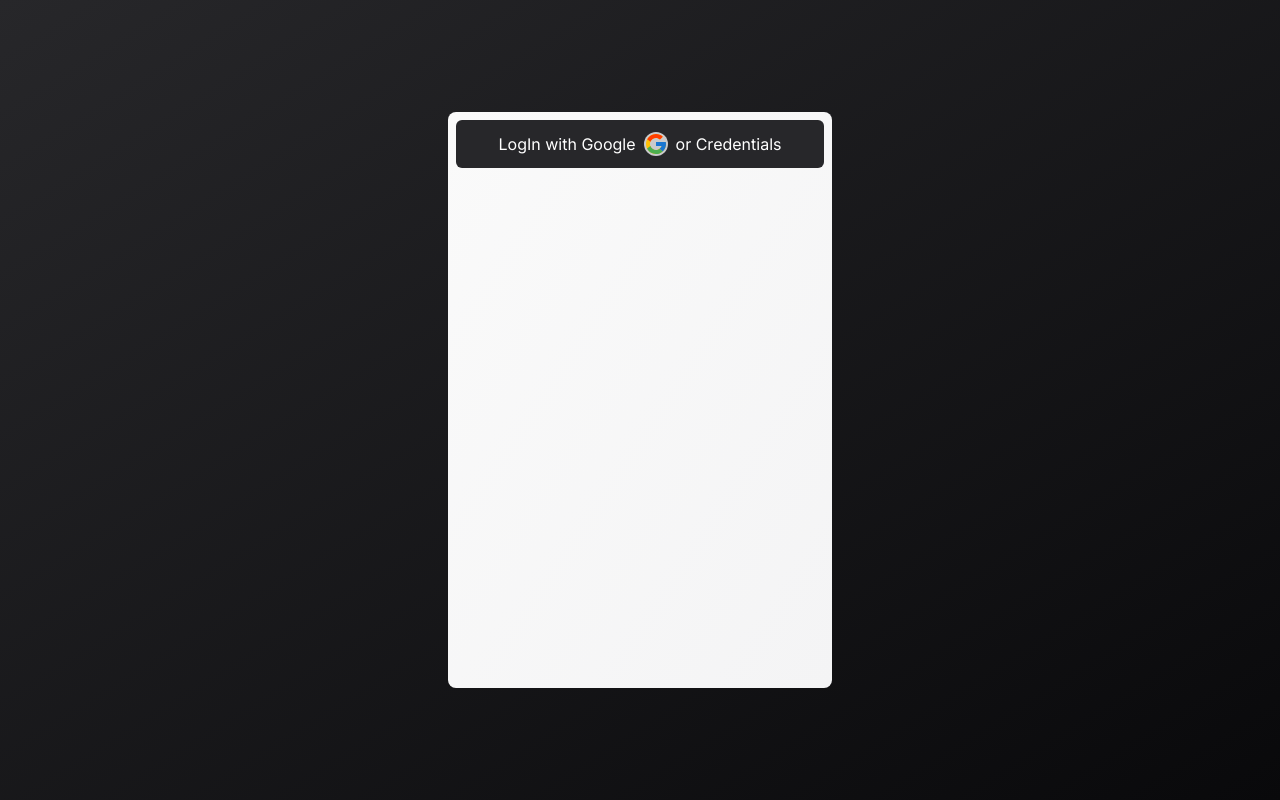
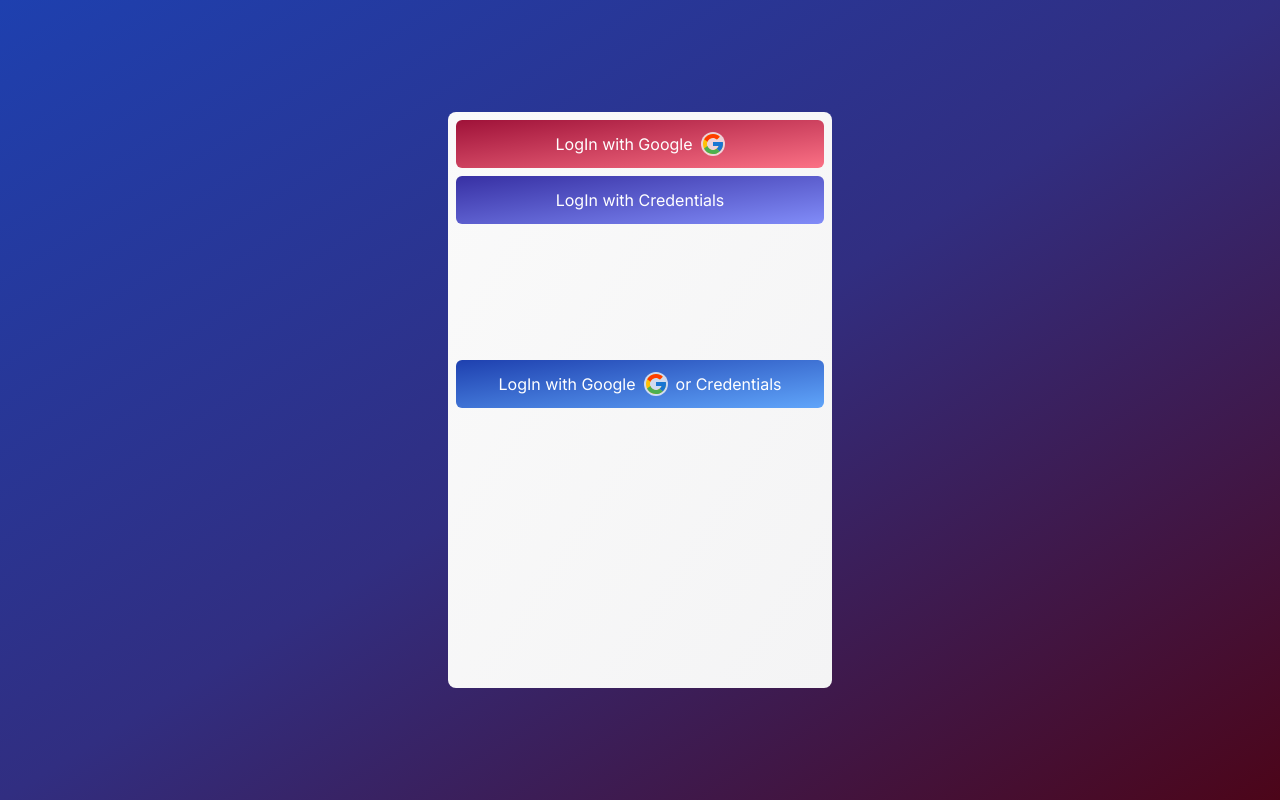
Before and after one commit to modecode22/simple-authjs-auth-with-firebase-ts, a Next.js app: page / in a window 1280 px wide. Built offline with nearby package versions, Linux system fonts and the light colour scheme; no server answers.

Commit message:
some changes

```diff
--- /dev/null
+++ b/src/components/JustLogIn.tsx
@@ -0,0 +1,17 @@
+"use client"
+import React from 'react'
+import FcGoogle from './Icons/FcGoogle'
+import { signIn } from 'next-auth/react'
+
+const JustLogIn = () => {
+  return (
+<button
+type="button"
+onClick={() => signIn()} className="mt-32 group duration-100 flex items-center justify-center gap-2 w-full h-12 bg-gradient-to-br from-blue-800 to-blue-400 text-white rounded-md hover:brightness-90 transition-all">
+LogIn with Google
+<FcGoogle className="w-6 h-6 rounded-full duration-100 transition-all bg-zinc-100/80 group-hover:bg-zinc-100" />
+or Credentials
+</button>  )
+}
+
+export default JustLogIn
--- a/src/components/LogIn.tsx
+++ b/src/components/LogIn.tsx
@@ -1,13 +1,17 @@
+import JustLogIn from "./JustLogIn"
+import LogInWithCredentials from "./LogInWithCredentials"
 import LogInWithGoogle from "./LogInWithGoogle"
 
 const LogIn = () => {
   return (
-<main className="min-h-screen bg-gradient-to-tl from-zinc-950 to-zinc-800 w-full flex justify-center items-center">
+<main className="min-h-screen bg-gradient-to-tl from-rose-950 via-indigo-900 to-blue-800 w-full flex justify-center items-center">
 
-<form className="p-2 flex flex-col gep-2 bg-gradient-to-br from-zinc-50 to-zinc-100 rounded-lg w-96 aspect-[2/3]" >
+<form className="p-2 flex flex-col gap-2 bg-gradient-to-br from-zinc-50 to-zinc-100 rounded-lg w-96 aspect-[2/3]" >
 
 
 <LogInWithGoogle/>
+<LogInWithCredentials />
+<JustLogIn />
 </form>
 
 </main>  )
--- /dev/null
+++ b/src/components/LogInWithCredentials.tsx
@@ -0,0 +1,14 @@
+"use client"
+import { signIn } from 'next-auth/react'
+import React from 'react'
+
+const LogInWithCredentials = () => {
+  return (
+<button
+type="button"
+onClick={() => signIn("credentials")} className="group duration-100 flex items-center justify-center gap-2 w-full h-12 bg-gradient-to-br from-indigo-800 to-indigo-400 text-white rounded-md hover:brightness-90 transition-all">
+LogIn with Credentials
+</button>  )
+}
+
+export default LogInWithCredentials
--- a/src/components/LogInWithGoogle.tsx
+++ b/src/components/LogInWithGoogle.tsx
@@ -6,10 +6,9 @@
   return (
 <button
 type="button"
-onClick={() => signIn()} className="group duration-100 flex items-center justify-center gap-2 w-full h-12 bg-zinc-800 text-white rounded-md hover:bg-zinc-700 transition-colors">
+onClick={() => signIn("google")} className="group duration-100 flex items-center justify-center gap-2 w-full h-12 bg-gradient-to-br from-rose-800 to-rose-400 text-white rounded-md hover:brightness-90 transition-all">
 LogIn with Google
 <FcGoogle className="w-6 h-6 rounded-full duration-100 transition-all bg-zinc-100/80 group-hover:bg-zinc-100" />
-or Credentials
 </button>
   )
 }
```
